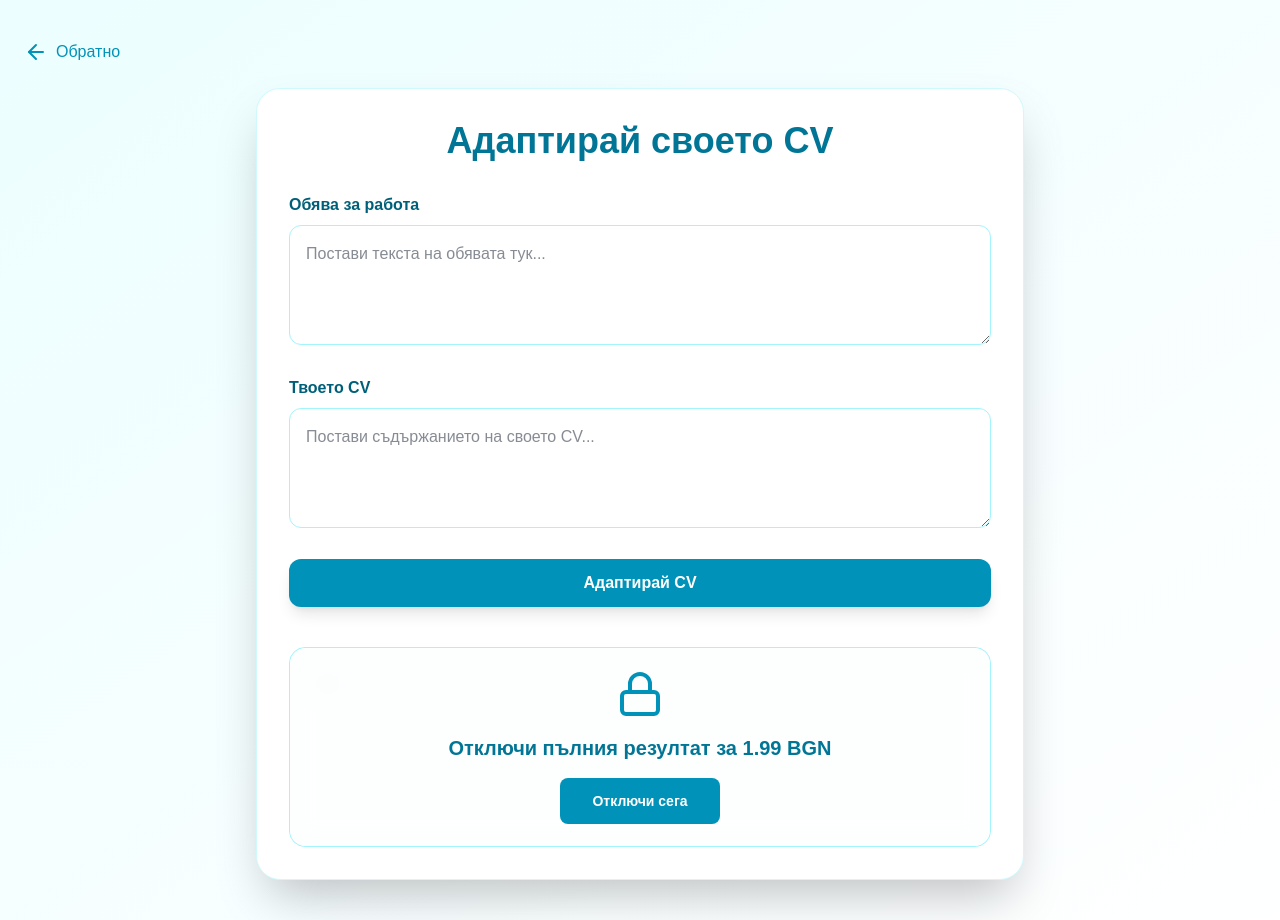
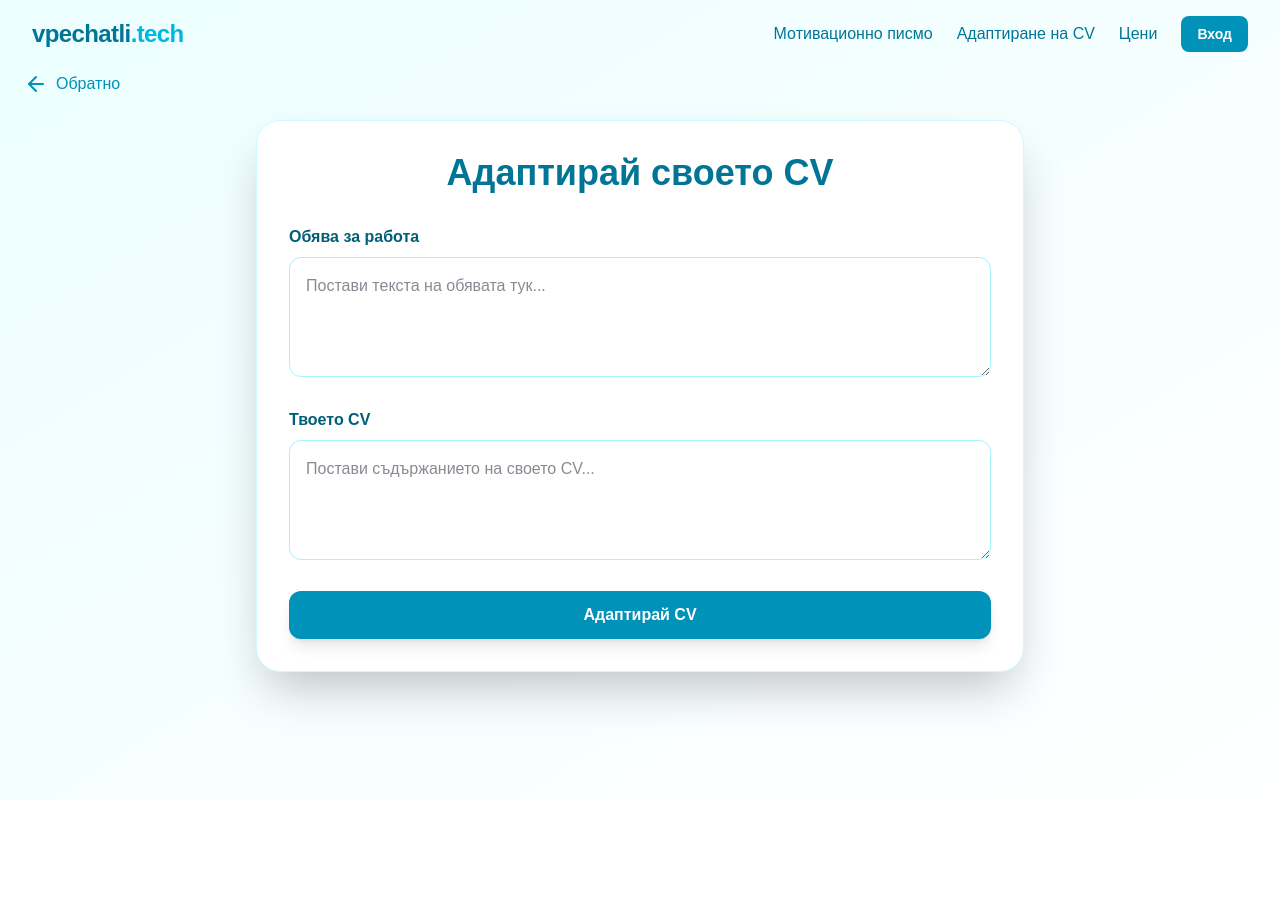
Before and after one commit to Nex974/vpechatli-tech, a Next.js app: page /adaptcv in a window 1280 px wide. After the commit the page ends 800 px from the top, so only its background shows below. Built offline with nearby package versions, Linux system fonts and the light colour scheme; no server answers.

Commit message:
visual rework to be similar to createletter

```diff
--- a/pages/adaptcv.tsx
+++ b/pages/adaptcv.tsx
@@ -1,13 +1,14 @@
 import { useState } from 'react'
 import { ArrowLeft, Lock } from 'lucide-react'
 import { useRouter } from 'next/router'
-import { motion } from 'framer-motion'
+import { motion, AnimatePresence } from 'framer-motion'
+import NavBar from '@/components/NavBar'
 
 export default function AdaptPage() {
   const [jobText, setJobText] = useState('')
   const [cvText, setCvText] = useState('')
   const [loading, setLoading] = useState(false)
-  const [adaptedCV, setAdaptedCV] = useState('rewtttttttttttt')
+  const [adaptedCV, setAdaptedCV] = useState('')
   const [unlocked, setUnlocked] = useState(false)
   const router = useRouter()
 
@@ -25,7 +26,7 @@ export default function AdaptPage() {
       })
 
       const data = await res.json()
-      setAdaptedCV(data.cv)
+      setAdaptedCV(data.cv || '')
     } catch (err) {
       console.error('Грешка при заявката:', err)
       alert('Възникна грешка при адаптиране. Опитай пак.')
@@ -35,17 +36,18 @@ export default function AdaptPage() {
   }
 
   const handleUnlock = () => {
-    // TODO: Replace with real payment logic
     setUnlocked(true)
   }
 
-  // Calculate preview text length (20%)
+  // Preview 20% of adaptedCV
   const previewLength = Math.floor(adaptedCV.length * 0.2)
   const previewText = adaptedCV.slice(0, previewLength)
   const hiddenText = adaptedCV.slice(previewLength)
 
   return (
-    <div className="min-h-screen bg-gradient-to-br from-cyan-50 to-white px-6 py-10">
+    <>
+      <NavBar />
+      <div className="pt-18 min-h-screen bg-gradient-to-br from-cyan-50 to-white px-6 py-10">
         <button
           onClick={() => router.push('/')}
           className="cursor-pointer mb-6 flex items-center text-cyan-600 hover:text-cyan-800 transition"
@@ -59,7 +61,15 @@ export default function AdaptPage() {
           </h1>
 
           <form onSubmit={handleSubmit} className="space-y-6">
-          <div>
+            <motion.div layout className="space-y-6">
+              <AnimatePresence>
+                <motion.div
+                  key="jobfield"
+                  initial={{ opacity: 0, y: -20 }}
+                  animate={{ opacity: 1, y: 0 }}
+                  exit={{ opacity: 0, y: -20 }}
+                  transition={{ duration: 0.4 }}
+                >
                   <label className="block font-semibold mb-2 text-cyan-800">Обява за работа</label>
                   <textarea
                     className="text-gray-900 w-full border border-cyan-200 rounded-xl p-4 min-h-[120px] focus:outline-none focus:ring-2 focus:ring-cyan-300"
@@ -69,9 +79,16 @@ export default function AdaptPage() {
                     required
                     draggable={false}
                   />
-          </div>
+                </motion.div>
+              </AnimatePresence>
 
-          <div>
+              <motion.div
+                key="cvfield"
+                initial={{ opacity: 0, y: -20 }}
+                animate={{ opacity: 1, y: 0 }}
+                exit={{ opacity: 0, y: -20 }}
+                transition={{ duration: 0.4, delay: 0.1 }}
+              >
                 <label className="block font-semibold mb-2 text-cyan-800">Твоето CV</label>
                 <textarea
                   className="text-gray-900 w-full border border-cyan-200 rounded-xl p-4 min-h-[120px] focus:outline-none focus:ring-2 focus:ring-cyan-300"
@@ -81,7 +98,8 @@ export default function AdaptPage() {
                   required
                   draggable={false}
                 />
-          </div>
+              </motion.div>
+            </motion.div>
 
             <motion.button
               whileHover={{ scale: 1.05 }}
@@ -96,7 +114,6 @@ export default function AdaptPage() {
 
           {adaptedCV && (
             <div className="relative mt-10 p-6 bg-cyan-50 border border-cyan-200 rounded-2xl shadow-inner font-mono text-gray-800 text-sm leading-relaxed min-h-[200px]">
-            {/* Show preview + blurred hidden text */}
               <pre className="whitespace-pre-wrap">
                 {previewText}
                 <span
@@ -109,7 +126,6 @@ export default function AdaptPage() {
                 </span>
               </pre>
 
-            {/* Paywall overlay */}
               {!unlocked && (
                 <div
                   onClick={handleUnlock}
@@ -134,5 +150,6 @@ export default function AdaptPage() {
           )}
         </div>
       </div>
+    </>
   )
 }
```
Lines whose indentation alone changed are shown as unchanged.
